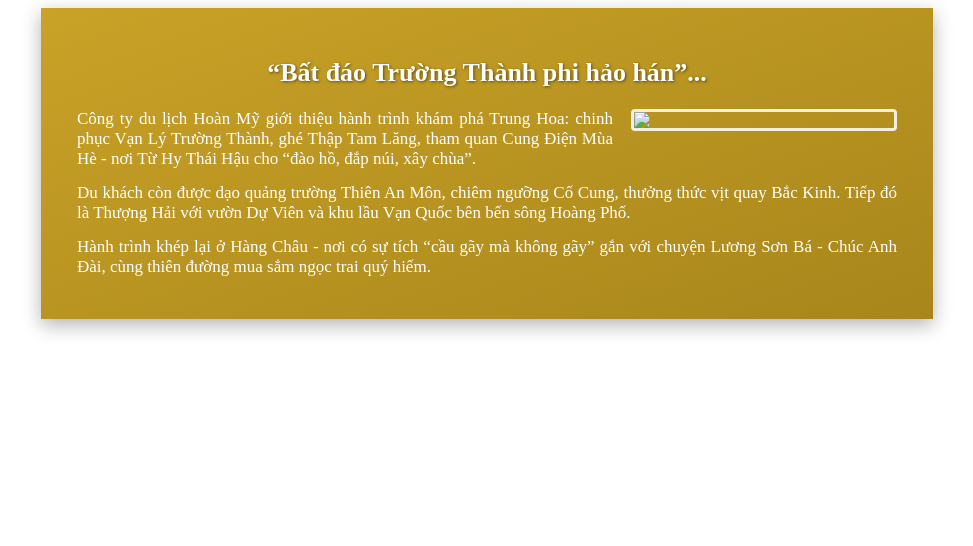
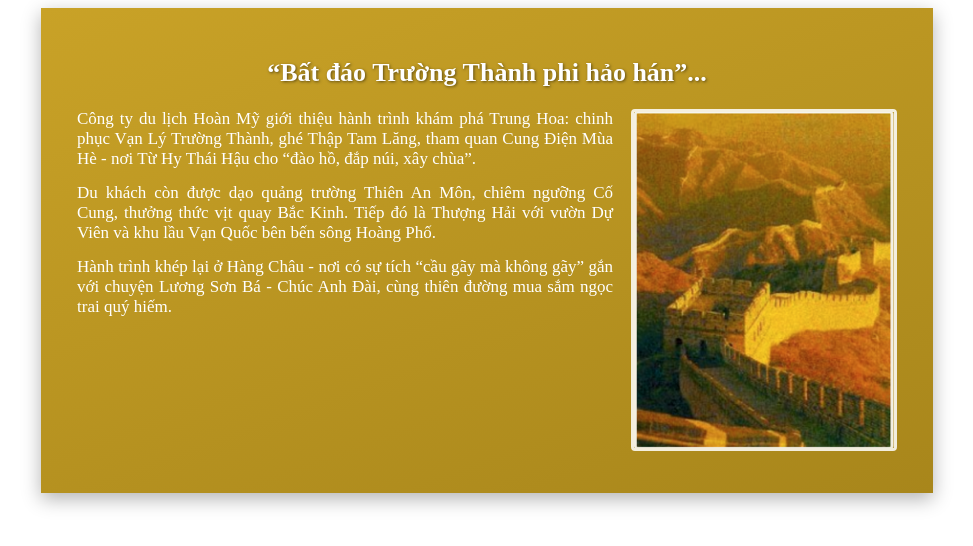
Before and after one commit to dungnt200907-rgb/cse122-2551261012, a plain HTML site: page bai02/ex02/index.html in a window 1280 px wide. Shown: the whole page, without its empty margins (153-1126 px from the left). Drawn offline with Linux system fonts and the light colour scheme.

Commit message:
Fix image source and add alt text in index.html
Updated image source and added alt text for accessibility.

```diff
--- a/bai02/ex02/index.html
+++ b/bai02/ex02/index.html
@@ -46,7 +46,7 @@
 <body>
     <article class="banner">
        <h1>“Bất đáo Trường Thành phi hảo hán”...</h1>
-       <img class="anh-noi" src="Anh/Bai02/greatwall.jpg" >
+       <img class="anh-noi" src="anh.png" alt="Vạn Lý Trường Thành">
        <p>Công ty du lịch Hoàn Mỹ giới thiệu hành trình khám phá Trung Hoa: chinh phục Vạn Lý Trường Thành, ghé Thập Tam Lăng, tham quan Cung Điện Mùa Hè - nơi Từ Hy Thái Hậu cho “đào hồ, đắp núi, xây chùa”.</p>
        <p>Du khách còn được dạo quảng trường Thiên An Môn, chiêm ngưỡng Cố Cung, thưởng thức vịt quay Bắc Kinh. Tiếp đó là Thượng Hải với vườn Dự Viên và khu lầu Vạn Quốc bên bến sông Hoàng Phố.</p>
        <p>Hành trình khép lại ở Hàng Châu - nơi có sự tích “cầu gãy mà không gãy” gắn với chuyện Lương Sơn Bá - Chúc Anh Đài, cùng thiên đường mua sắm ngọc trai quý hiếm.</p>
@@ -54,4 +54,5 @@
     </article>
 
 </body>
+
 </html>
```
